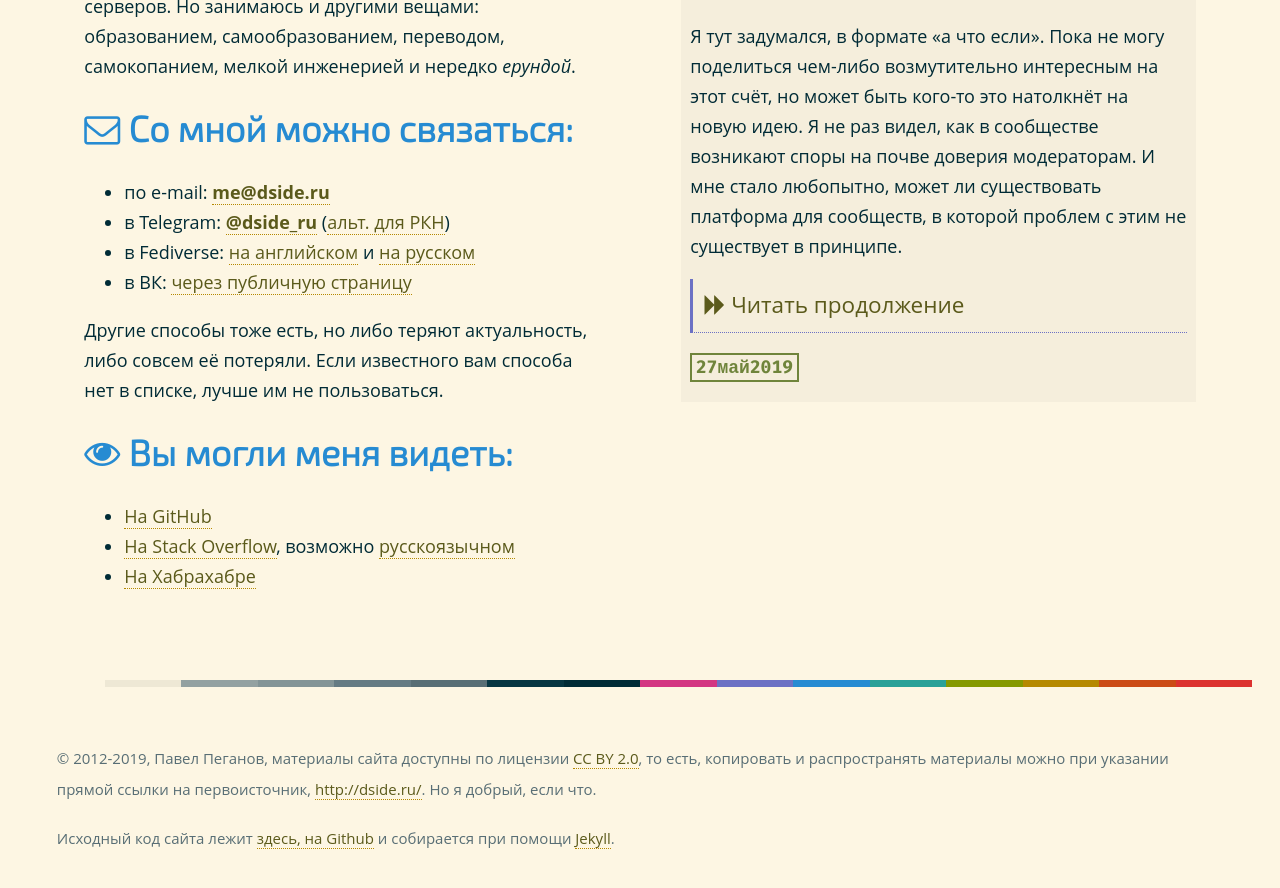
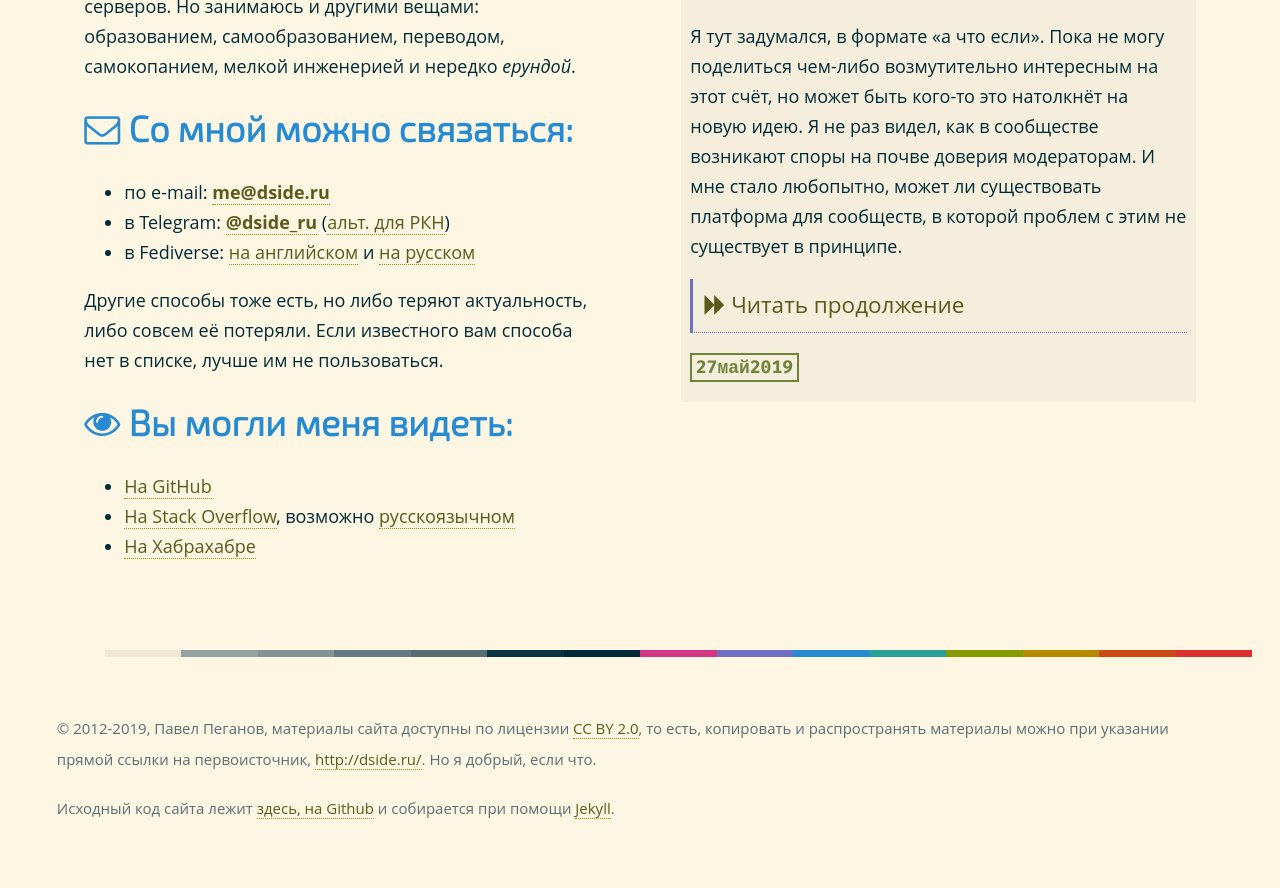
Before and after one commit to D-side/d-side.github.io, a Jekyll site: the page built from index.html, in a window 1280 px wide and 900 px high, scrolled down 812 px. Shown: the top 888 px of the window. Built offline with Jekyll 4.4.1, drawn with Linux system fonts in a browser that asks for light colours; nearby versions of some CDN libraries; library files that are not in the unit come from our copies.

Commit message:
No VK anymore

```diff
--- a/index.html
+++ b/index.html
@@ -16,7 +16,6 @@ icon: home
 		<li>по e-mail: <a href="mailto:me@dside.ru?subject=Привет"><strong>me@dside.ru</strong></a></li>
 		<li>в Telegram: <a href="https://t.me/dside_ru"><strong>@dside_ru</strong></a> (<a href="tg://resolve?domain=dside_ru">альт. для РКН</a>)</li>
 		<li>в Fediverse: <a href="https://mastodon.online/@dside" rel="me">на английском</a> и <a href="https://mastodon.ml/@dside" rel="me">на русском</a></li>
-		<li>в ВК: <a href="https://vk.com/s.d.side">через публичную страницу</a></li>
 	</ul>
 	<p>Другие способы тоже есть, но либо теряют актуальность, либо совсем её потеряли. Если известного вам способа нет в списке, лучше им не пользоваться.</p>
 	<h2><i class="fa fa-eye"> </i> Вы могли меня видеть:</h2>
```
